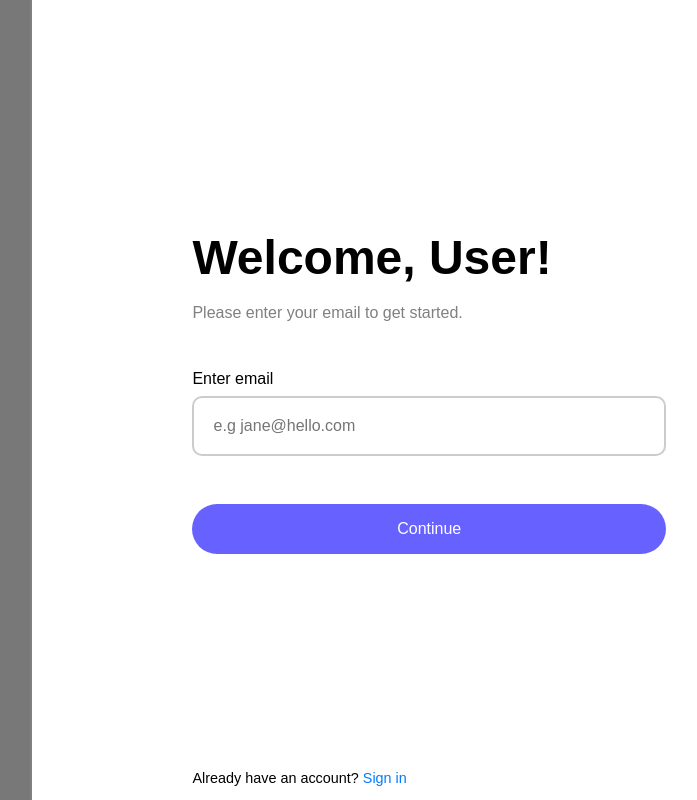
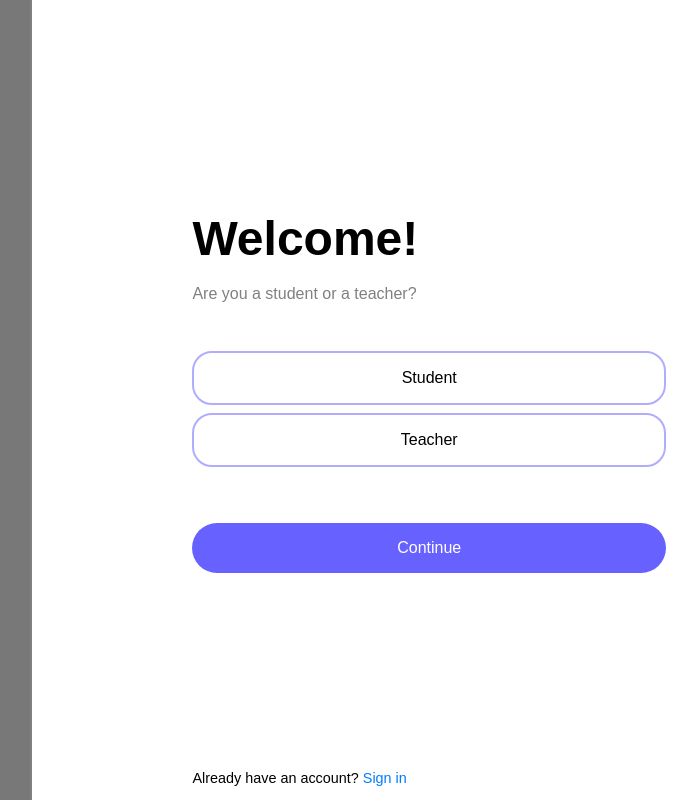
Before and after one commit to Team-E-Learn/frontend, a SvelteKit app: page /register in a window 1280 px wide. Shown: the whole page, without its empty margins (454-1151 px from the left). Built offline with nearby package versions, Linux system fonts and the light colour scheme.

Commit message:
add account type selection

```diff
--- a/src/routes/register/+page.svelte
+++ b/src/routes/register/+page.svelte
@@ -11,10 +11,12 @@
     import authService from "../../services/authService";
 
     let email: string = "";
+    let showAccountTypeSection: boolean = true;
+    let accountType: string;
     let isValidEmail: boolean = true;
-    let showEmailSection: boolean = true;
+    let showEmailSection: boolean = false;
     let confirmationCode: string = "";
-    let showEmailConfirmationSection: boolean = true;
+    let showEmailConfirmationSection: boolean = false;
     let showUsernameSection: boolean = false;
     let showPasswordSection: boolean = false;
     let show2FASection: boolean = false;
@@ -31,6 +33,15 @@
     let limitedJWT: string = "";
     let totpSecret: string = "";
     let otpauthURL: string = "";
+
+    const onAccountSelectionContinueClick = () => {
+        if (!accountType) {
+            errorMessage = "Please make a selection";
+        } else {
+            showAccountTypeSection = false;
+            showEmailSection = true;
+        }
+    };
 
     // Handle form submission for registration
     const onContinueClick = async (): Promise<void> => {
@@ -143,11 +154,13 @@
 
     // Handle back button click
     const onBackClick = (): void => {
-        if (showEmailConfirmationSection) {
+        if (showEmailSection) {
+            showEmailSection = false;
+            showAccountTypeSection = true;
+        } else if (showEmailConfirmationSection) {
             showEmailConfirmationSection = false;
             showEmailSection = true;
-        }
-        if (showUsernameSection) {
+        } else if (showUsernameSection) {
             showUsernameSection = false;
             showEmailConfirmationSection = true; // Go back to the email section
         } else if (showPasswordSection) {
@@ -217,8 +230,54 @@
     <div class="left-container"></div>
     <div class="middle-divider"></div>
     <div class="right-container">
-        {#if showEmailSection}
-            <div class="title">Welcome, User!</div>
+        {#if showAccountTypeSection}
+            <div class="title">Welcome!</div>
+            <div class="subtitle" in:fly={{ x: 300, duration: 500 }}>
+                Are you a student or a teacher?
+            </div>
+            <div class="input-container" in:fly={{ x: 300, duration: 500 }}>
+                <div>
+                    <input
+                        type="radio"
+                        name="account-type"
+                        id="student-account"
+                        value="student"
+                        bind:group={accountType}
+                        class="account-type-input"
+                    />
+                    <label for="student-account" class="account-type-label"
+                        >Student</label
+                    >
+                </div>
+                <div>
+                    <input
+                        type="radio"
+                        name="account-type"
+                        id="teacher-account"
+                        value="teacher"
+                        class="account-type-input"
+                        bind:group={accountType}
+                    />
+                    <label for="teacher-account" class="account-type-label"
+                        >Teacher</label
+                    >
+                </div>
+            </div>
+            {#if errorMessage}
+                <p class="error-message">{errorMessage}</p>
+            {/if}
+            <button
+                class="button"
+                on:click={onAccountSelectionContinueClick}
+                in:fly={{ x: 300, duration: 500 }}>Continue</button
+            >
+        {:else if showEmailSection}
+            <button
+                class="back-button"
+                on:click={onBackClick}
+                in:fly={{ x: 300, duration: 500 }}>🡰 Back</button
+            >
+            <div class="title">Enter your email</div>
             <div class="subtitle" in:fly={{ x: 300, duration: 500 }}>
                 Please enter your email to get started.
             </div>
@@ -501,3 +560,19 @@
         <button class="button" on:click={verifyCode}>Verify</button>
     </div>
 {/if}
+
+<style>
+    .account-type-input {
+        display: none;
+    }
+    .account-type-input:checked + label {
+        background-color: #b0adff;
+    }
+    .account-type-label {
+        cursor: pointer;
+        border: 2px solid #b0adff;
+        border-radius: 20px;
+        text-align: center;
+        padding: 1rem 0;
+    }
+</style>
```
